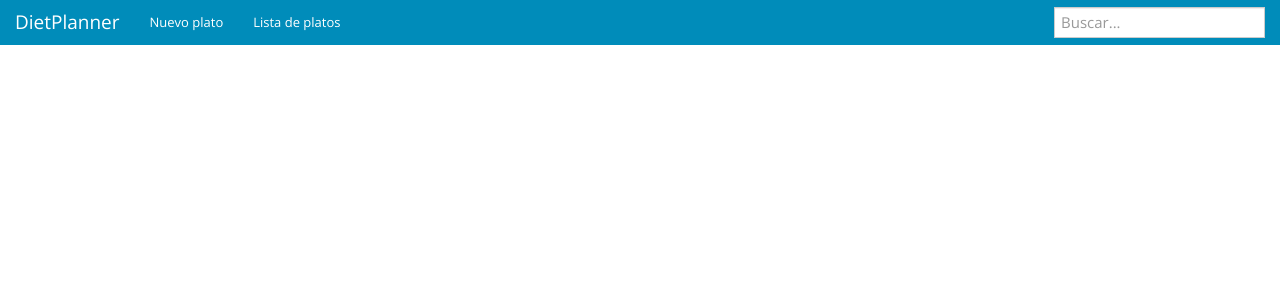
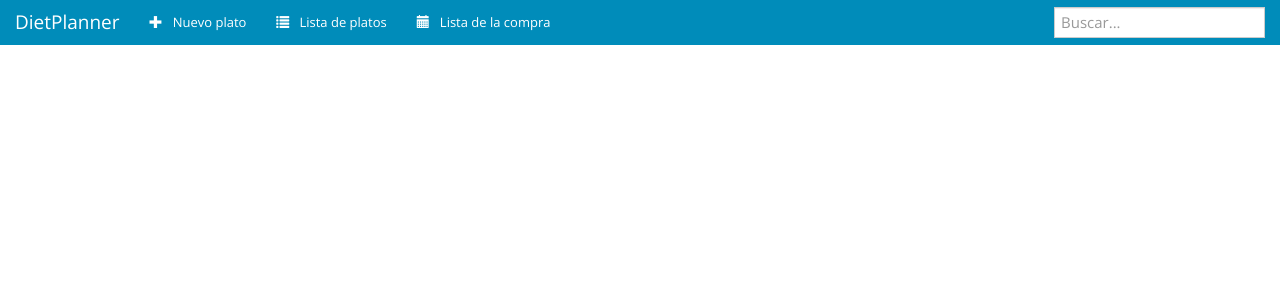
Before and after one commit to xyulex/dietplanner, a PHP site: page /dietplanner/templates/mainbar.php in a window 1280 px wide. Shown: the top 300 px of the page. Run offline with PHP 8.4, Linux system fonts and the light colour scheme; some libraries are stand-ins or nearby versions.

Commit message:
Añadidos gliphyicons en barra superior

```diff
--- a/requests/dishlist.php
+++ b/requests/dishlist.php
@@ -19,10 +19,11 @@ array_multisort($orden, SORT_ASC, $dishesarray);
 
 $data = '<div id="dishlist-tbl">';
 $data .= '<legend>Lista de platos</legend>';
-$data .= '<table class="table table-striped table-hover">';
+$data .= '<table class="table table-striped table-hover"><th>Nombre</th><th>Kcal</th><th>Acciones</th>';
 foreach($dishesarray as $disharray) {
 	$data .= '<tr><td><a href="http://localhost/dietplanner/requests/getDish.php?id=' .$disharray['id'].'">'.utf8_encode($disharray['name']).'</a></td>';
-	$data .= '<td>'.$disharray['kcal'].'</td><tr>';
+	$data .= '<td>'.$disharray['kcal'].'</td>';
+	$data .= '<td><span class="glyphicon glyphicon-pencil" alt="Editar"></span></button></td></tr>';
 }
 $data .= '</table>';
 
--- a/templates/mainbar.php
+++ b/templates/mainbar.php
@@ -14,8 +14,10 @@ require_once('../settings.php'); ?>
   </div>
   <div class="navbar-collapse collapse navbar-inverse-collapse">
     <ul class="nav navbar-nav">
-      <li><a href="<?php echo $CFG->adddish_form ?>" id="adddish">Nuevo plato</a></li>
-      <li><a href="<?php echo $CFG->dishlist ?>" >Lista de platos</a></li>
+      <li><a href="<?php echo $CFG->adddish_form ?>" id="adddish"><span class="glyphicon glyphicon-plus"></span>&nbsp;&nbsp;&nbsp;Nuevo plato</a></li>
+      <li><a href="<?php echo $CFG->dishlist ?>" ><span class="glyphicon glyphicon-list"></span>&nbsp;&nbsp;&nbsp;Lista de platos</a></li>
+      <li><a href='#'><span class="glyphicon glyphicon-calendar"></span>&nbsp;&nbsp;&nbsp;Lista de la compra</a></li>
+
       </li>
     </ul>
     <form class="navbar-form navbar-right">
```
Also changed, not shown: fonts/glyphicons-halflings-regular.ttf (added), fonts/glyphicons-halflings-regular.woff (added), 2 other files.
